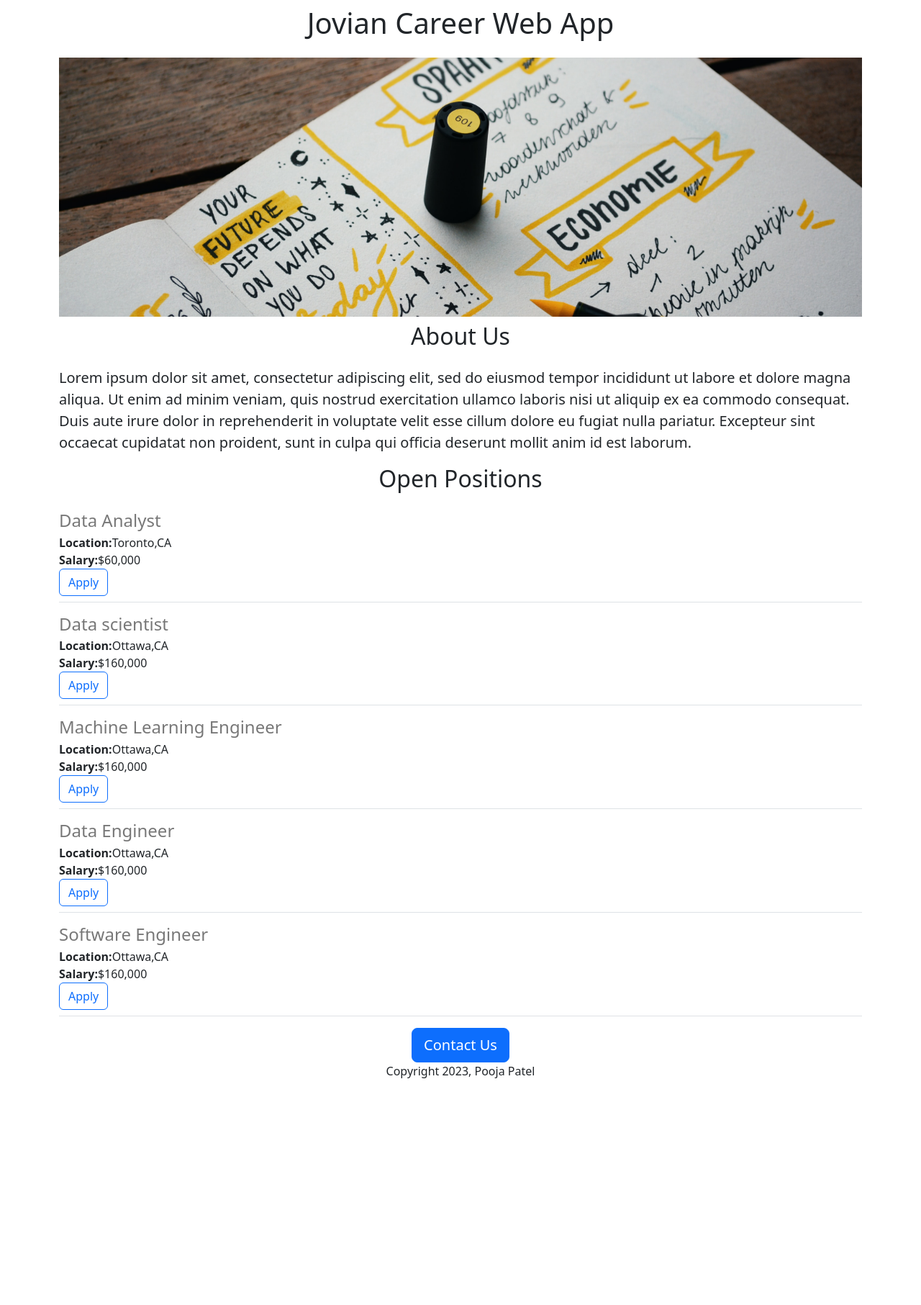
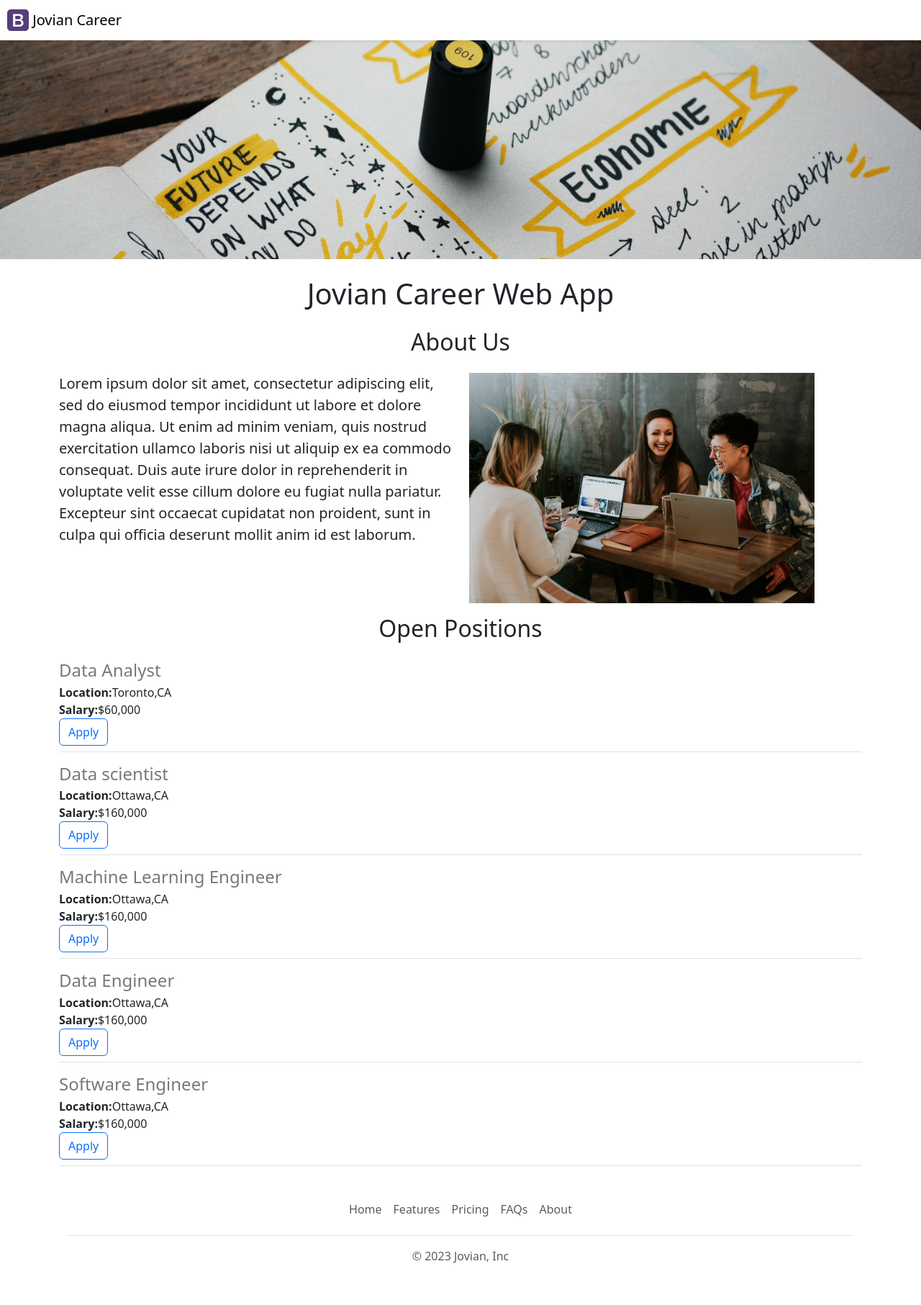
Before and after one commit to patelpooja1998/career_website, a Flask app: page / in a window 1280 px wide. Shown: the whole page at 72% size. Before the commit the page ends 1498 px from the top, so only its background shows below. Run offline with Flask 3, Linux system fonts and the light colour scheme.

Commit message:
Added navbar, footer and some major changes on front-end side

```diff
--- /dev/null
+++ b/requirements.txt
@@ -0,0 +1,2 @@
+Flask
+gunicorn
--- /dev/null
+++ b/templates/footer.html
@@ -0,0 +1,12 @@
+<div class="container">
+  <footer class="py-3 my-4">
+    <ul class="nav justify-content-center border-bottom pb-3 mb-3">
+      <li class="nav-item"><a href="#" class="nav-link px-2 text-body-secondary">Home</a></li>
+      <li class="nav-item"><a href="#" class="nav-link px-2 text-body-secondary">Features</a></li>
+      <li class="nav-item"><a href="#" class="nav-link px-2 text-body-secondary">Pricing</a></li>
+      <li class="nav-item"><a href="#" class="nav-link px-2 text-body-secondary">FAQs</a></li>
+      <li class="nav-item"><a href="#" class="nav-link px-2 text-body-secondary">About</a></li>
+    </ul>
+    <p class="text-center text-body-secondary">&copy; 2023 Jovian, Inc</p>
+  </footer>
+</div>
--- a/templates/home.html
+++ b/templates/home.html
@@ -12,15 +12,25 @@
       height: 360px;
       width: 100%;;
       object-fit:cover;
+      margin-bottom:16px;
     }
 
   </style>
   <body>
+    {% include 'nav.html' %}
+        <img class="img-fluid" id="banner" src="static/banner.jpg" height="320px">
+
     <div class="container">
     <h1 class="text-center mt-2 mb-4">{{company_name}} Career Web App</h1>
-    <img class="img-fluid" id="banner" src="static/banner.jpg" height="320px">
     <h2 class="text-center mt-2 mb-4">About Us</h2>
+      <div class="row" style="margin-bottom:16px">
+        <div class="col-md-6">
     <p class="lead">Lorem ipsum dolor sit amet, consectetur adipiscing elit, sed do eiusmod tempor incididunt ut labore et dolore magna aliqua. Ut enim ad minim veniam, quis nostrud exercitation ullamco laboris nisi ut aliquip ex ea commodo consequat. Duis aute irure dolor in reprehenderit in voluptate velit esse cillum dolore eu fugiat nulla pariatur. Excepteur sint occaecat cupidatat non proident, sunt in culpa qui officia deserunt mollit anim id est laborum.</p>
+        </div>
+          <div class="d-none d-md-block col-md-6">
+                <img src="/static/people.jpg" style="height:320px" >
+          </div>
+      </div>
 
     <h2 class="text-center mt-2 mb-4">Open Positions</h2>
 
@@ -30,8 +40,7 @@
         {% endfor%}
       </div>
     <div class="text-center">
-    <button class="btn btn-primary btn-lg">Contact Us</button>
-    <p>Copyright 2023, Pooja Patel
+    {% include 'footer.html' %}
     </p>
     </div>
   </div>
--- a/templates/jobitem.html
+++ b/templates/jobitem.html
@@ -10,6 +10,6 @@
             </div>
     </div>
     <div class="col-2">
-        <button type="button" class="btn btn-outline-primary">Apply</button>
+        <a href="mailto:patel.poojag10@gmail.com" type="button" class="btn btn-outline-primary">Apply</a>
     </div>
 </div>
--- /dev/null
+++ b/templates/nav.html
@@ -0,0 +1,7 @@
+<!-- Image and text -->
+<nav class="navbar shadow-sm fixed-top bg-white">
+  <a class="navbar-brand" href="#" style="padding-left:10px">
+    <img src="/static/logo.svg" width="30" height="30" class="d-inline-block align-top" alt="">
+    Jovian Career
+  </a>
+</nav>
```
Also changed, not shown: static/logo.svg (added), static/people.jpg (added).
